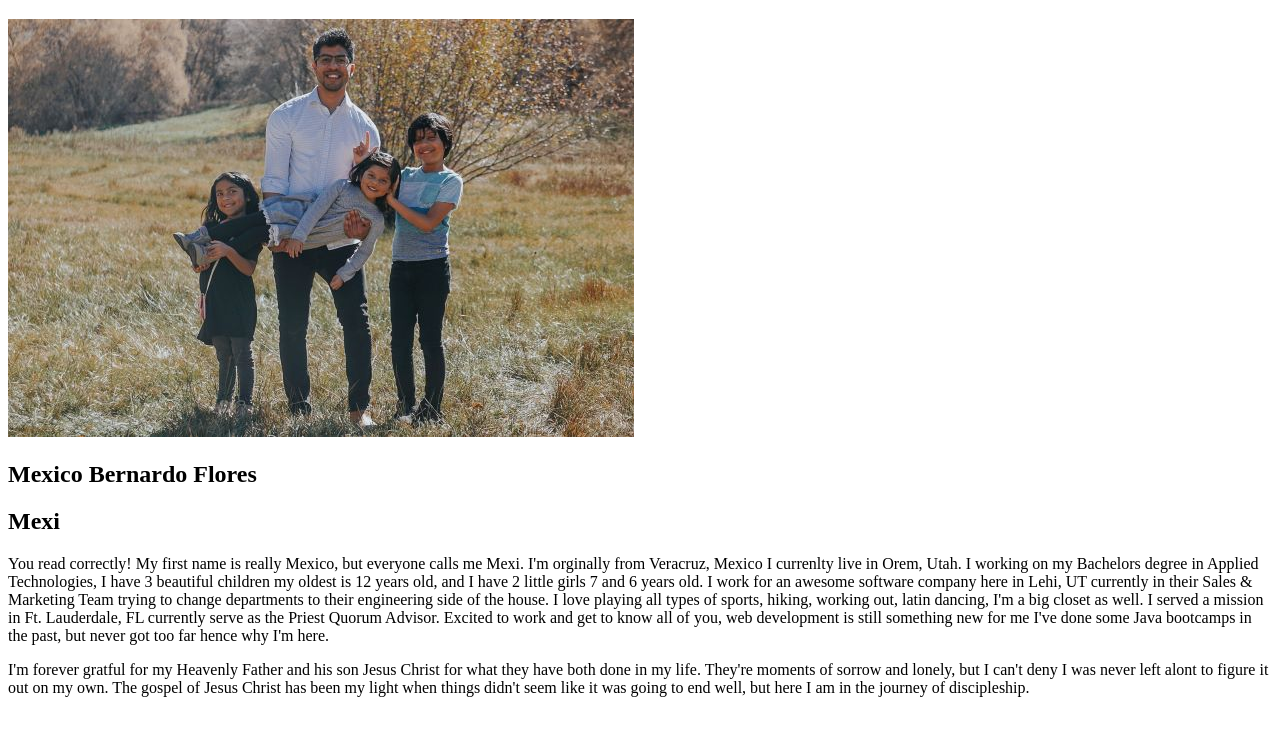
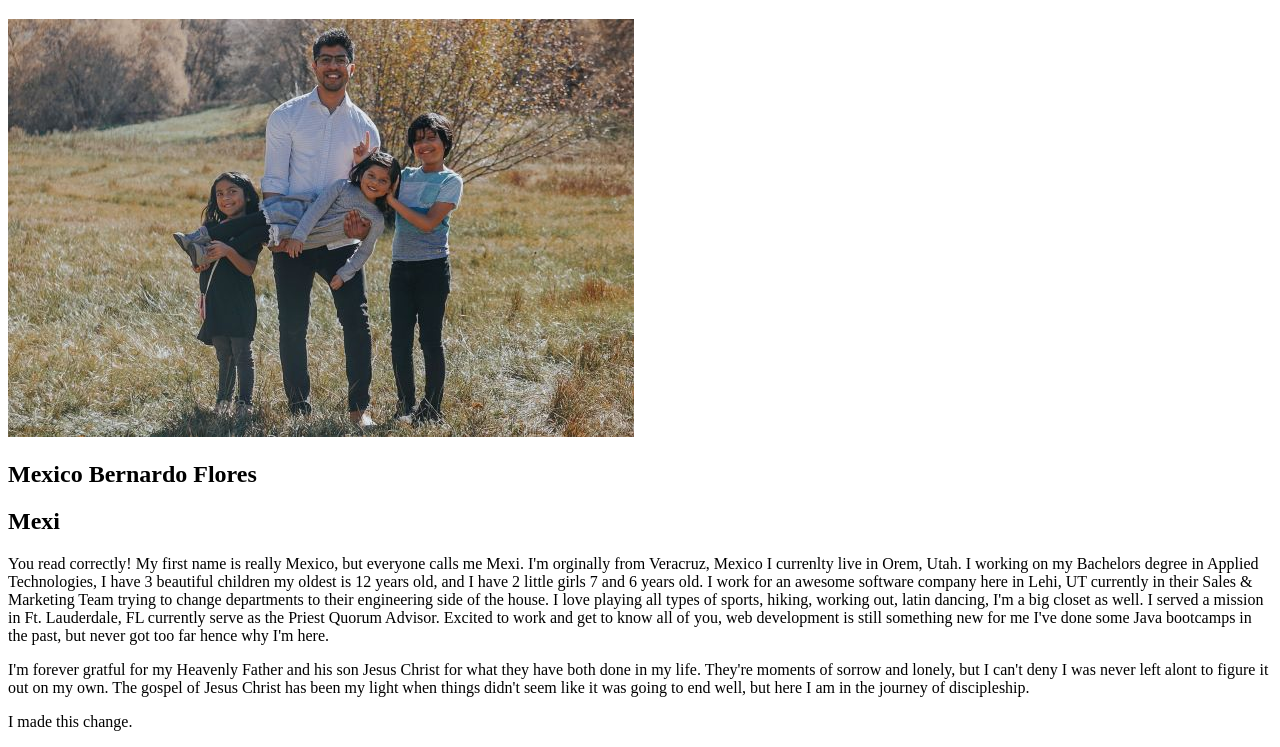
Before and after one commit to mexiflores/wdd130, a plain HTML site: page aboutme/index.html in a window 1280 px wide. Shown: the part 61-808 px from the top of the page. Drawn offline with Linux system fonts and the light colour scheme.

Commit message:
added a new paragraph

```diff
--- a/aboutme/index.html
+++ b/aboutme/index.html
@@ -26,6 +26,7 @@
     They're moments of sorrow and lonely, but I can't deny I was never left alont to figure it out on my own. The gospel
     of Jesus Christ has been my light when things didn't seem like it was going to end well, but here I am in the
     journey of discipleship.</p>
+  <p>I made this change.</p>
 </body>
 
 </html>
```
